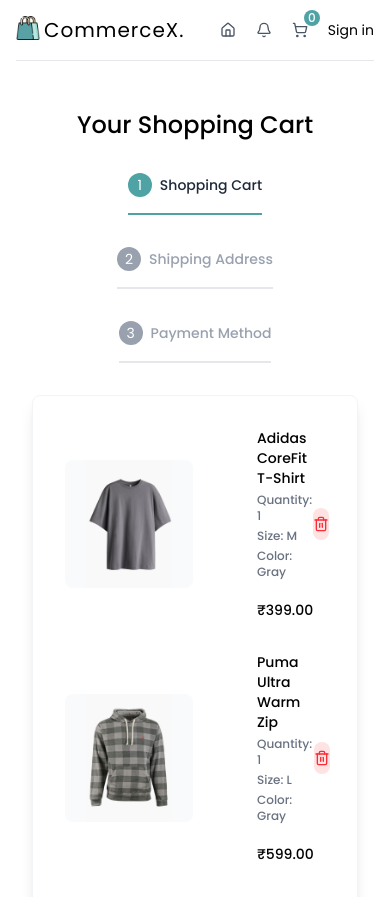
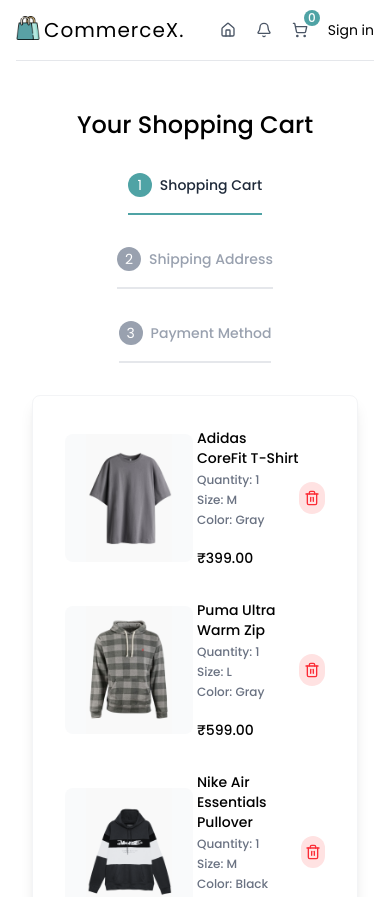
Before and after one commit to bittugurrala/CommerceX, a Next.js app: page /cart in a window 390 px wide. Shown: the top 897 px of the page. Built offline with nearby package versions, Linux system fonts and the light colour scheme; a web font is replaced by a local one.

Commit message:
feat: added responsive for the cartitems card

```diff
--- a/src/app/cart/page.jsx
+++ b/src/app/cart/page.jsx
@@ -130,8 +130,8 @@
                     <div className='w-full lg:w-7/12 shadow-lg border border-gray-100 p-8 rounded-lg flex flex-col gap-8'>
                         {activeStep === 1 ?
                         (CartItems.map(item => (
-                            <div key = {item.id} className='flex items-center justify-between'>
-                                <div className='flex gap-16 items-center'>
+                            <div key = {item.id} className='flex items-center justify-around'>
+                                <div className='flex gap-1 md:gap-16 items-center'>
                                     {/* Images */}
                                     <div className='flex gap-8 '>
                                         <div className='relative w-32 h-32 bg-gray-50 rounded-lg overflow-hidden'>
@@ -141,9 +141,9 @@
                                     {/* Details of the items in the Cart */}
                                     <div className='text-sm font-medium flex flex-col justify-between'>
                                         {/* Details */}
-                                        <div className='flex flex-col gap-1'>
+                                        <div className='flex flex-col  gap-1 '>
                                             <p className='text-sm font-medium'>{item.name}</p>
-                                            <p className='text-xs text-gray-500'>Quantity:{" "}{item.quantity}</p>
+                                            <p className='text-xs text-gray-500 font-medium'>Quantity:{" "}{item.quantity}</p>
                                             <p className='text-xs text-gray-500'>Size:{" "}{item.selectedSize.toUpperCase()}</p>
                                             <p className='text-xs text-gray-500'>Color:{" "}{item.selectedColor?.charAt(0).toUpperCase() + item.selectedColor?.slice(1)}</p>
                                         </div>
--- a/src/components/ShippingForm.jsx
+++ b/src/components/ShippingForm.jsx
@@ -4,6 +4,8 @@
 import { useForm } from "react-hook-form"
 import { useRouter } from 'next/navigation'
 
+// React hook form for creating the shipping address form
+// Kindha unna code antha documentation lo undi
 
 
 export default function ShippingForm({setShipForm}){
--- a/src/lib/validations/PaymentSchema.js
+++ b/src/lib/validations/PaymentSchema.js
@@ -1,3 +1,6 @@
+// Payment validation schema
+// general ga validations kosam ZOD lib vaduthamuu
+
 import {z} from "zod"
 
 const PaymentSchema =  z.object({
--- a/src/lib/validations/ShippingSchema.js
+++ b/src/lib/validations/ShippingSchema.js
@@ -1,3 +1,6 @@
+// Shipping validation schema
+// using zod
+
 import {z} from "zod"
 
 const ShippingSchema =  z.object({
```
